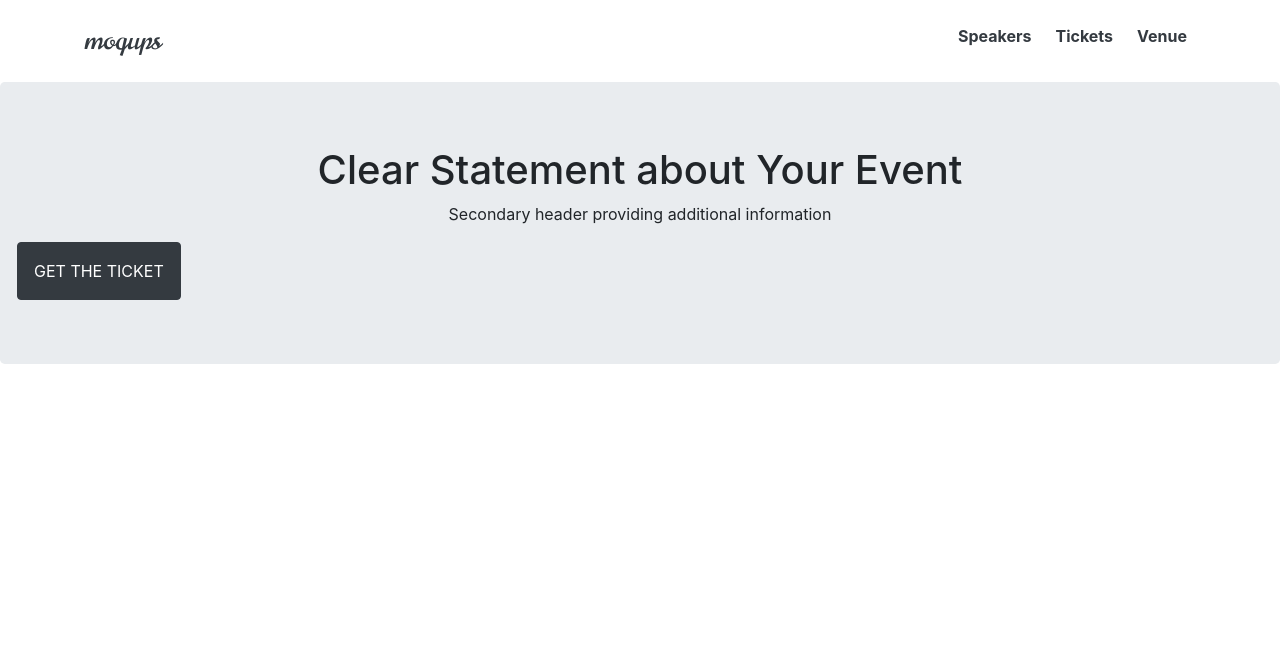
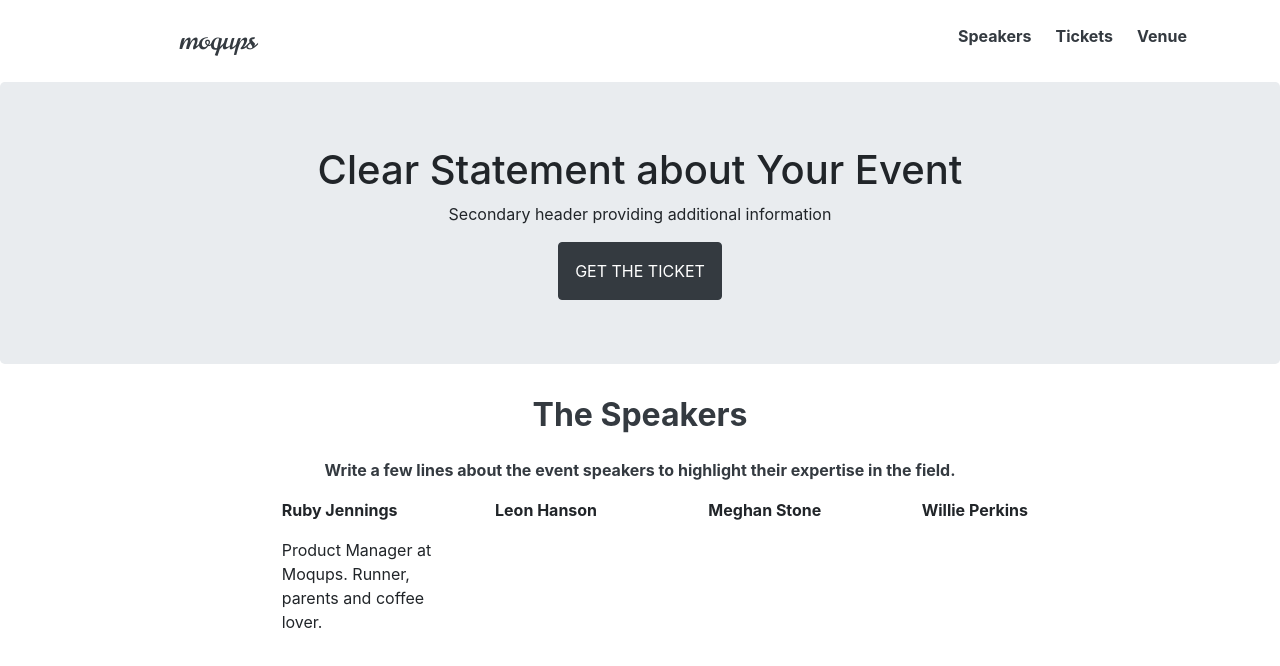
Before and after one commit to abbyschoettler/event-landing-page, a plain HTML site: page index.html in a window 1280 px wide. Drawn offline with nearby package versions, Linux system fonts and the light colour scheme.

Commit message:
aligned button, began speakers section

```diff
--- a/index.html
+++ b/index.html
@@ -12,23 +12,78 @@
     <link rel="stylesheet" href="css/style.css">
   </head>
   <body>
-    <nav class="container">
-      <ul class="d-flex list-inline font-weight-bold mt-4">
+
+    <!-- START HEADER -->
+
+    <header class="container-fluid">
+      <div class="container">
+        <nav class="row">
+          <div class="offset-md-1 col-md-11">
+            <ul class="d-flex list-inline       font-weight-bold mt-4">
               <li class="main-head h3 list-inline-item text-dark mr-auto">moqups</li>
               <li class="list-inline-item px-2"><a class="text-dark" href="#">Speakers</a></li>
               <li class="list-inline-item px-2"><a class="text-dark" href="#">Tickets</a></li>
               <li class="list-inline-item px-2"><a class="text-dark" href="#">Venue</a></li>
             </ul>
+          </div>
         </nav>
+      </div>
+    </header>
+
+    <!-- END HEADER -->
+
+    <!-- START JUMBOTRON -->
+
     <div class="container-fluid m-0 p-0">
       <div class="jumbotron">
+        <div class="container">
+          <div class="row">
+            <div class="col-md-12 px-5">
                 <h1 class="text-center">Clear Statement about Your Event</h1>
                 <p class="text-center">Secondary header providing additional information</p>
-          <button type="button" class="row btn btn-dark text-capitalize p-3">GET THE TICKET</button>
+            </div>
+          </div>
+          <div class="row">
+            <div class="col-md-12 d-flex justify-content-center">
+              <button class="btn btn-dark text-capitalize p-3">GET THE TICKET</button>
+            </div>
+          </div>
+        </div>
+      </div>
+    </div>
+
+    <!-- END JUMBOTRON -->
+
+    <!-- START SPEAKERS -->
+
+    <div class="container-fluid">
+      <div class="row">
+        <div class="col-md-12 text-center">
+          <h2 class="font-weight-bold text-dark">The Speakers</h2>
+          <p class="font-weight-bold text-dark mt-4">Write a few lines about the event speakers to highlight their expertise in the field.</p>
+        </div>
+      </div>
+      <div class="row justify-content-center">
+        <div class="col-2 offset-1">
+          <p class="font-weight-bold">Ruby Jennings</p>
+          <p>Product Manager at Moqups. Runner, parents and coffee lover.</p>
+          <p></p>
+        </div>
+        <div class="col-2">
+          <p class="font-weight-bold">Leon Hanson</p>
+        </div>
+        <div class="col-2">
+          <p class="font-weight-bold">Meghan Stone</p>
+        </div>
+        <div class="col-2">
+          <p class="font-weight-bold">Willie Perkins</p>
+        </div>
+      </div>
 
     </div>
 
-    </div>
+    <!-- END SPEAKERS -->
+
 
     <!-- Optional JavaScript; choose one of the two! -->
 
```
Lines whose indentation alone changed are shown as unchanged.
